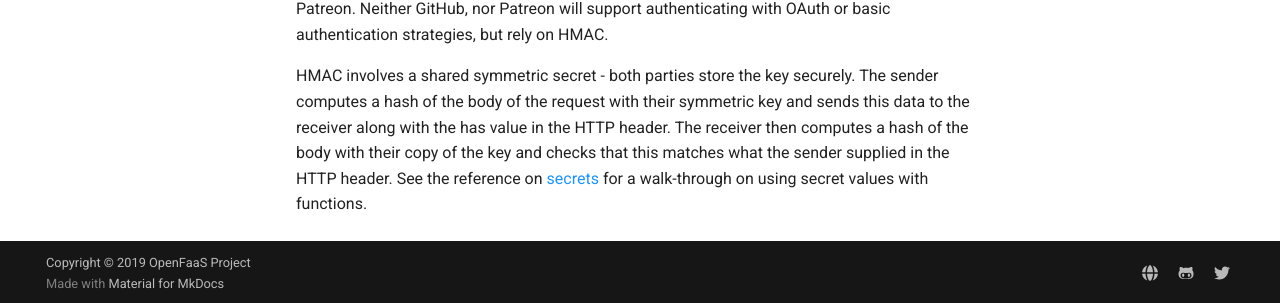
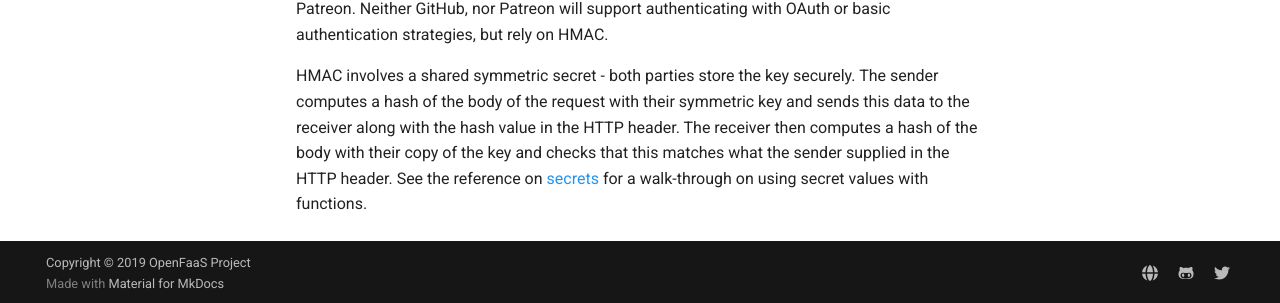
Before and after one commit to openfaas/docs, an MkDocs documentation site: the page built from docs/reference/authentication.md, in a window 1280 px wide and 1264 px high. Shown: the part 958-1261 px from the top of the window. Built offline with MkDocs 1.6.1 and Material for MkDocs 9.7.7, drawn with Linux system fonts in a browser that asks for light colours; comment, search, counter and statistics services are not loaded.

Commit message:
Fix typos in the documentation
Signed-off-by: Vivek Singh <vivekkmr45@yahoo.in>

```diff
--- a/docs/reference/authentication.md
+++ b/docs/reference/authentication.md
@@ -25,4 +25,4 @@ Functions are exposed at:
 
 Functions exposed on OpenFaaS often do not need to have authentication enabled, this is because they may be responding to webhooks from an external system such as GitHub or Patreon. Neither GitHub, nor Patreon will support authenticating with OAuth or basic authentication strategies, but rely on HMAC.
 
-HMAC involves a shared symmetric secret - both parties store the key securely. The sender computes a hash of the body of the request with their symmetric key and sends this data to the receiver along with the has value in the HTTP header. The receiver then computes a hash of the body with their copy of the key and checks that this matches what the sender supplied in the HTTP header. See the reference on [secrets](./secrets.md) for a walk-through on using secret values with functions.
+HMAC involves a shared symmetric secret - both parties store the key securely. The sender computes a hash of the body of the request with their symmetric key and sends this data to the receiver along with the hash value in the HTTP header. The receiver then computes a hash of the body with their copy of the key and checks that this matches what the sender supplied in the HTTP header. See the reference on [secrets](./secrets.md) for a walk-through on using secret values with functions.
```
Also changed, not shown: docs/reference/secrets.md (+1 -1 lines).
